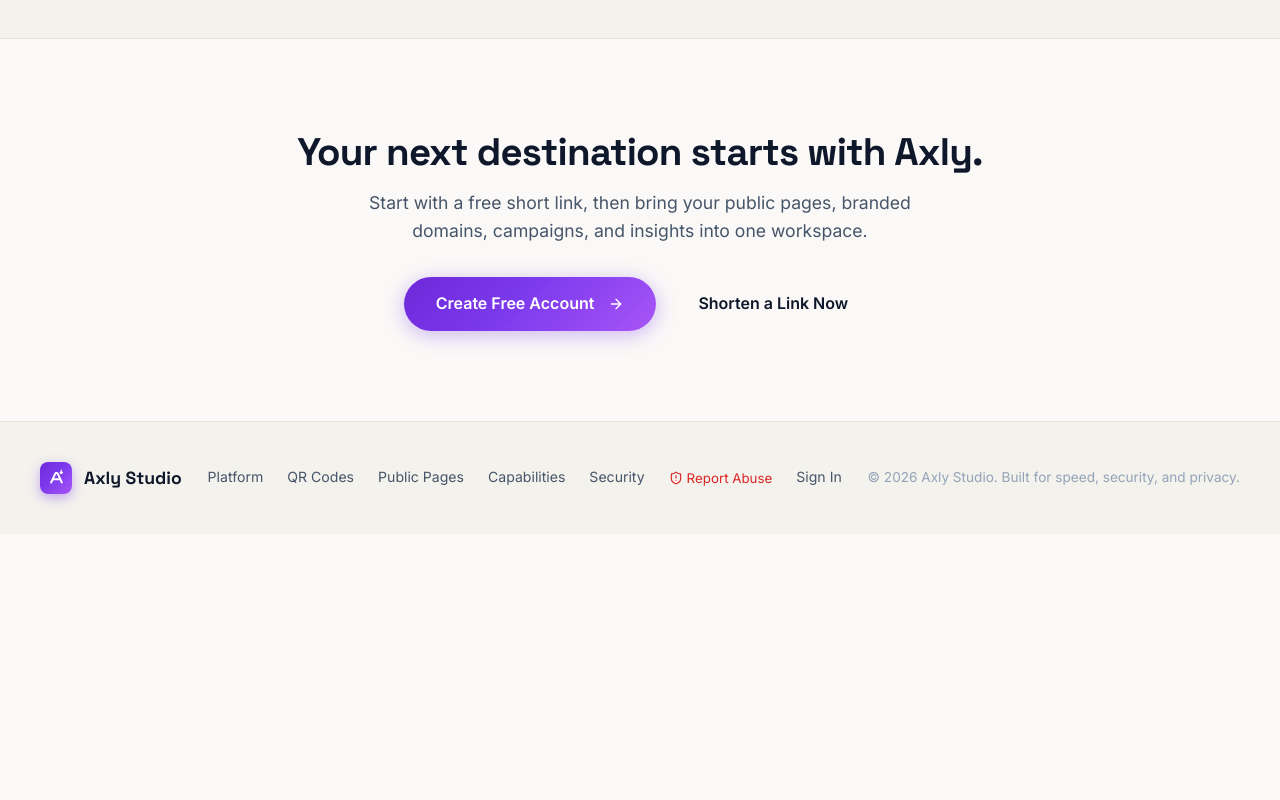
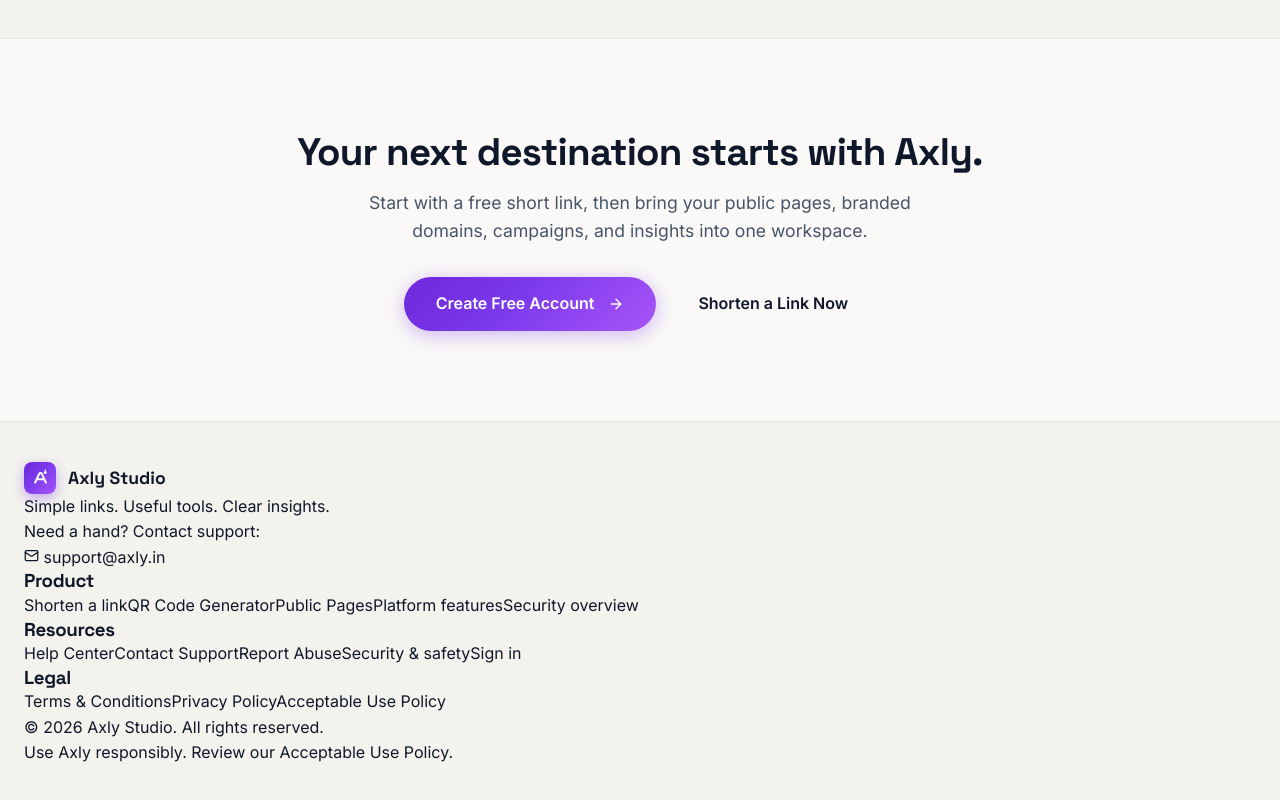
Before and after one commit to Ravikiran9988/axly-studio, a React (Vite) app in the folder frontend/: page / in a window 1280 px wide. Shown: the part 5118-5918 px from the top of the page. Before the commit the page ends 5652 px from the top, so only its background shows below. Built offline with nearby package versions, Linux system fonts and the light colour scheme; no server answers.

Commit message:
Add help and legal footer navigation

```diff
--- a/frontend/src/pages/LandingPage.jsx
+++ b/frontend/src/pages/LandingPage.jsx
@@ -767,33 +767,52 @@
 
       {/* Public Footer */}
       <footer className="landing-footer">
-        <div className="footer-content">
-          <div className="footer-brand">
-            <div className="logo-icon">
-              <BrandMark size={19} />
+        <div className="footer-shell">
+          <div className="footer-grid">
+            <div className="footer-about">
+              <div className="footer-brand">
+                <div className="logo-icon">
+                  <BrandMark size={19} />
+                </div>
+                <span>Axly Studio</span>
+              </div>
+              <p className="footer-tagline">Simple links. Useful tools. Clear insights.</p>
+              <p className="footer-support-copy">Need a hand? Contact support:</p>
+              <a className="footer-support-email" href="mailto:support@axly.in">
+                <Mail size={15} /> support@axly.in
+              </a>
             </div>
-            <span>Axly Studio</span>
+
+            <div className="footer-column">
+              <h3>Product</h3>
+              <a href="#shorten">Shorten a link</a>
+              <a href="#qr-codes">QR Code Generator</a>
+              <a href="#pages">Public Pages</a>
+              <a href="#features">Platform features</a>
+              <a href="#security">Security overview</a>
+            </div>
+
+            <div className="footer-column">
+              <h3>Resources</h3>
+              <Link to="/help">Help Center</Link>
+              <Link to="/contact">Contact Support</Link>
+              <Link to="/report-abuse">Report Abuse</Link>
+              <Link to="/security">Security &amp; safety</Link>
+              <Link to="/login">Sign in</Link>
+            </div>
+
+            <div className="footer-column">
+              <h3>Legal</h3>
+              <Link to="/terms">Terms &amp; Conditions</Link>
+              <Link to="/privacy">Privacy Policy</Link>
+              <Link to="/acceptable-use">Acceptable Use Policy</Link>
+            </div>
           </div>
 
-          <div style={{ display: 'flex', gap: 24, fontSize: '0.88rem', color: 'var(--text-secondary)', alignItems: 'center' }}>
-            <a href="#features" className="nav-link">Platform</a>
-            <a href="#qr-codes" className="nav-link">QR Codes</a>
-            <a href="#pages" className="nav-link">Public Pages</a>
-            <a href="#comparison" className="nav-link">Capabilities</a>
-            <a href="#security" className="nav-link">Security</a>
-            <button
-              className="nav-link"
-              onClick={() => { setReportShortCode(''); setReportModalOpen(true); }}
-              style={{ background: 'none', border: 'none', cursor: 'pointer', display: 'flex', alignItems: 'center', gap: 4, color: '#dc2626' }}
-            >
-              <ShieldAlert size={14} /> Report Abuse
-            </button>
-            <Link to="/login" className="nav-link">Sign In</Link>
+          <div className="footer-bottom">
+            <p>© {new Date().getFullYear()} Axly Studio. All rights reserved.</p>
+            <p>Use Axly responsibly. Review our <Link to="/acceptable-use">Acceptable Use Policy</Link>.</p>
           </div>
-
-          <p className="footer-copy">
-            © 2026 Axly Studio. Built for speed, security, and privacy.
-          </p>
         </div>
       </footer>
 
```
